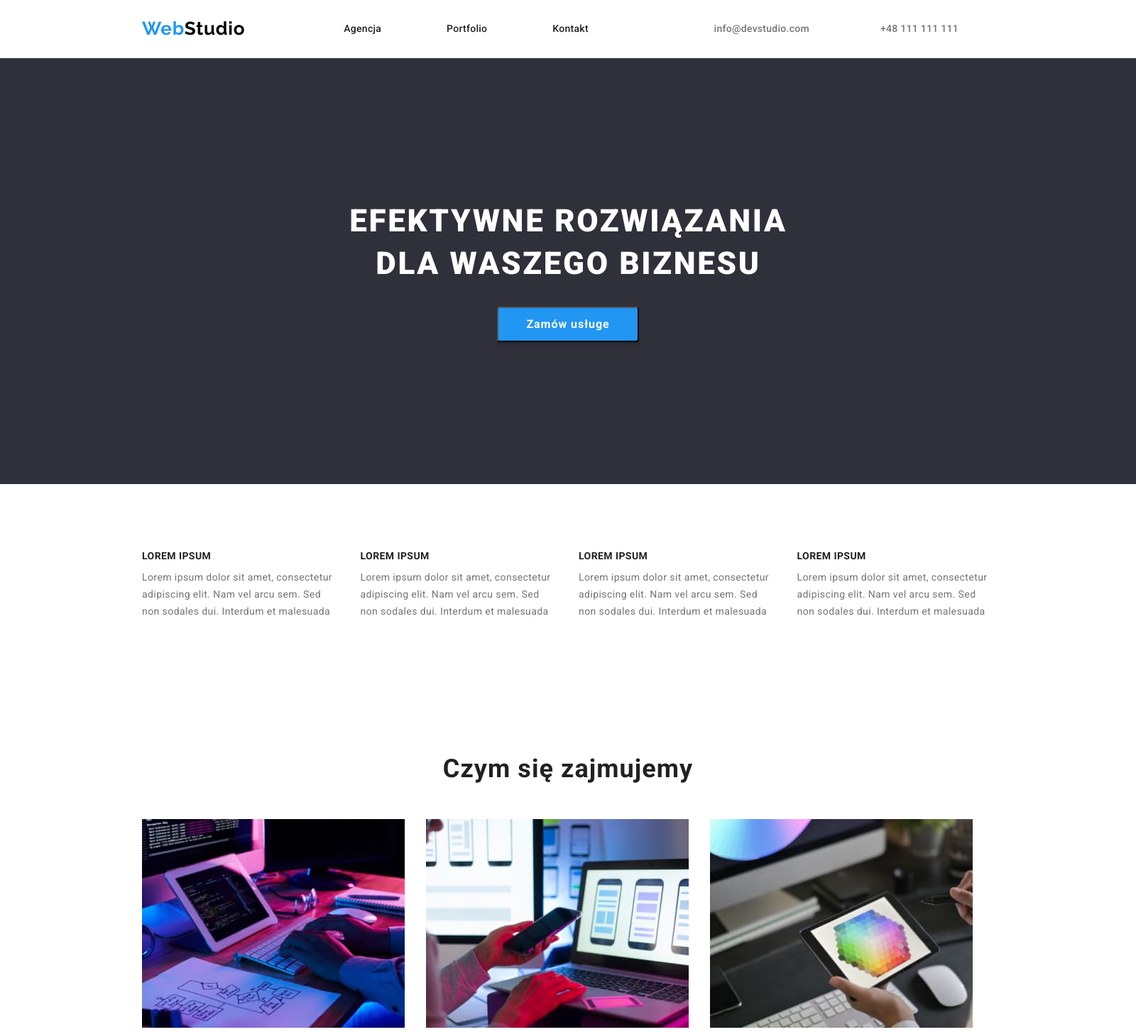
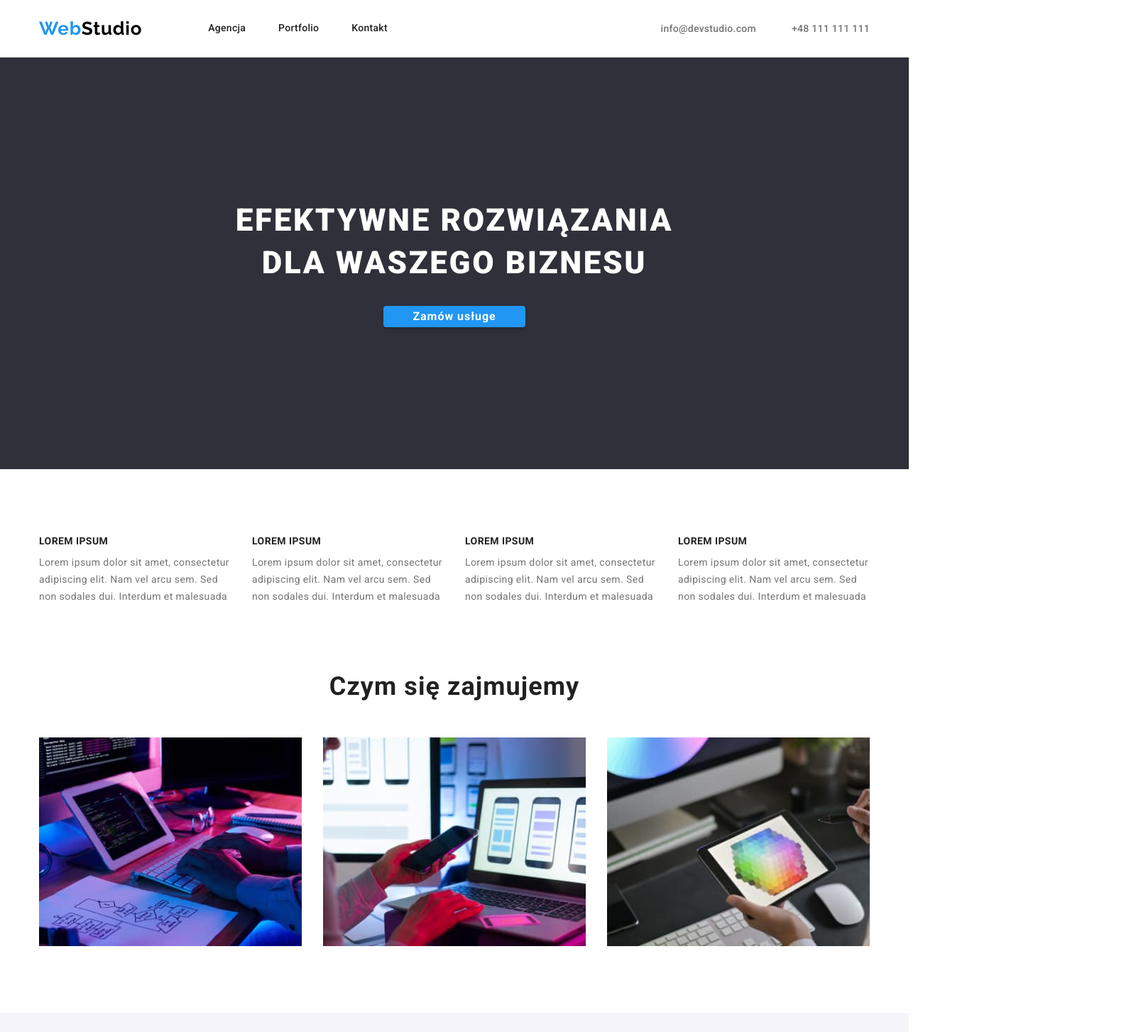
Before and after one commit to romizka/goit-markup-hw-03, a plain HTML site: page index.html in a window 1280 px wide. Shown: the top 1454 px of the page at 71% size, 1600 px wide, since content can reach past the window. Drawn offline with Linux system fonts and the light colour scheme.

Commit message:
Update 09.12.22

```diff
--- a/css/index.css
+++ b/css/index.css
@@ -16,7 +16,6 @@
 * {
     padding: 0;
     margin:0;
-    box-sizing: border-box;
 }
 
 /* dodałam dodatkowy reset, ponieważ pomimo zastosowania normalizotra pojawiały się dziwne paddingi np. padding-inline-start: 40px; */
@@ -27,9 +26,18 @@ body {
     background-color: var(--white);
     font-size: 14px;
     letter-spacing: 0.03em;
-    width: 1600px;
-    margin: 0 auto;
 }
+
+img {
+    display: block;
+    max-width: 100%;
+    height: auto;
+}
+
+address {
+    font-style: normal;
+}
+
 
 header {
     border-bottom: 1px solid var(--beige-3);
@@ -38,34 +46,29 @@ header {
 .container {
     width: 1200px;
     margin: 0 auto;
+    padding: 0 15px;
 }
 
 .flex-nav-container {
     display:flex;
-    justify-content: space-between;
-    align-items: center;
-    /* height: 80px; */
-    /* padding-left: 215px;
-    padding-right: 227px;
-    margin:0; */
-}
-
-.flex-inside-nav {
-    display:flex;
     align-items: center;
 }
 
-.menu {
+.nav-menu {
     margin-left: 93px;
-    display: flex;
+
 }
 
-.menu li {
-    margin: 32px 46px;
-    }
+.menu {
+    display: flex;
+    gap: 46px;
+}
 
-.contact {
+
+.contact-list {
     display:flex;
+    gap: 50px;
+    margin-left: auto;
 }
 
 .contact li {
@@ -75,6 +78,9 @@ header {
 button {
     cursor: pointer;
     font-family: inherit;
+    display: block;
+    border: none;
+    border-radius: 4px;
 }
 
 .list {
@@ -99,6 +105,8 @@ button {
     line-height: 1.14;
     letter-spacing: 0.02em;
     color: var(--main-grey);
+    padding: 32px 0;
+    display: block;
 }
 
 .contact-link:active, .contact-link:hover, .contact-link:focus {
@@ -135,7 +143,7 @@ button {
 
 .hero {
     background-color: var(--dark-grey);
-    height: 600px;
+    padding: 200px 0;
 }
 
 .header {
@@ -145,25 +153,25 @@ button {
     letter-spacing: 0.06em;
     text-transform: uppercase;
     color: var(--white);
+    width: 696px;
     text-align: center;
-    margin: 0;
-    padding: 200px 452px 0 453px;
+    margin: 0 auto;
+    text-align: center;
 }
 
 .hero-button {
-    width: 200px;
-    height: 50px;
+    min-width: 200px;
     background-color: var(--blue);
     box-shadow: 0px 4px 4px rgba(0, 0, 0, 0.15);
     border-radius: 4px;
     font-weight: 700;
     font-size: 16px;
     line-height: 1.88;
-    align-items: center;
     text-align: center;
     letter-spacing: 0.06em;
     color: var(--white);
-    margin: 30px 700px 200px 700px;
+    margin: 0 auto;
+    margin-top: 30px;
     }
 
 .visually-hidden {
@@ -191,7 +199,7 @@ button {
     line-height: 1.14;
     letter-spacing: 0.03em;
     text-transform: uppercase;
-    padding-bottom: 10px;
+    margin-bottom: 10px;
 }
 
 .advantages p {
@@ -199,7 +207,7 @@ button {
     color: var(--light-grey);
 }
 
-.flex-advantages ul {
+.flex-advantages {
     display: flex;
     gap: 30px;
 
@@ -210,10 +218,14 @@ button {
     line-height: 1.17;
     letter-spacing: 0.03em;
     text-align: center;
-    padding-bottom: 50px;
+    margin-bottom: 50px;
 }
 
-.flex-activities ul {
+.activities {
+    padding-top:0;
+}
+
+.flex-activities {
     display: flex;
     gap: 30px;
 }
@@ -239,10 +251,9 @@ button {
     text-align: center;
 }
 
-.flex-team ul {
+.flex-team {
     display: flex;
     gap: 30px;
-    padding-top: 50px;
 }
 
 .team li {
--- a/index.html
+++ b/index.html
@@ -17,38 +17,31 @@
   <body>
     <header>
       <div class="container flex-nav-container">
-        <div class="flex-inside-nav">
         <a class="logo" href="./index.html"
           >Web<span class="logo-span">Studio</span></a
         >
-          <nav>
+        <nav class="nav-menu">
           <ul class="menu list">
             <li>
               <a class="contact-link link" href="./index.html">Agencja</a>
             </li>
             <li>
-                <a class="contact-link link" href="./portfolio.html"
-                  >Portfolio</a
-                >
+              <a class="contact-link link" href="./portfolio.html">Portfolio</a>
             </li>
             <li><a class="contact-link link" href="#">Kontakt</a></li>
           </ul>
         </nav>
-        </div>
-        <div>
-          <ul class="contact list">
+
+        <ul class="contact-list list">
           <li>
             <a class="contact link" href="mailto:info@devstudio.com"
               >info@devstudio.com</a
             >
           </li>
           <li>
-              <a class="contact link" href="tel:+48111111111"
-                >+48 111 111 111</a
-              >
+            <a class="contact link" href="tel:+48111111111">+48 111 111 111</a>
           </li>
         </ul>
-        </div>
       </div>
     </header>
     <main>
@@ -59,46 +52,43 @@
       <section class="advantages section">
         <div class="container">
           <h2 class="visually-hidden">Nasze atuty</h2>
-          <div class="flex-advantages">
-            <ul class="list">
+          <ul class="flex-advantages list">
             <li>
               <h3>LOREM IPSUM</h3>
               <p>
-                  Lorem ipsum dolor sit amet, consectetur adipiscing elit. Nam
-                  vel arcu sem. Sed non sodales dui. Interdum et malesuada
+                Lorem ipsum dolor sit amet, consectetur adipiscing elit. Nam vel
+                arcu sem. Sed non sodales dui. Interdum et malesuada
               </p>
             </li>
             <li>
               <h3>LOREM IPSUM</h3>
               <p>
-                  Lorem ipsum dolor sit amet, consectetur adipiscing elit. Nam
-                  vel arcu sem. Sed non sodales dui. Interdum et malesuada
+                Lorem ipsum dolor sit amet, consectetur adipiscing elit. Nam vel
+                arcu sem. Sed non sodales dui. Interdum et malesuada
               </p>
             </li>
 
             <li>
               <h3>LOREM IPSUM</h3>
               <p>
-                  Lorem ipsum dolor sit amet, consectetur adipiscing elit. Nam
-                  vel arcu sem. Sed non sodales dui. Interdum et malesuada
+                Lorem ipsum dolor sit amet, consectetur adipiscing elit. Nam vel
+                arcu sem. Sed non sodales dui. Interdum et malesuada
               </p>
             </li>
             <li>
               <h3>LOREM IPSUM</h3>
               <p>
-                  Lorem ipsum dolor sit amet, consectetur adipiscing elit. Nam
-                  vel arcu sem. Sed non sodales dui. Interdum et malesuada
+                Lorem ipsum dolor sit amet, consectetur adipiscing elit. Nam vel
+                arcu sem. Sed non sodales dui. Interdum et malesuada
               </p>
             </li>
           </ul>
-          </div>
         </div>
       </section>
       <section class="activities section">
         <div class="container">
           <h2 class="section-name">Czym się zajmujemy</h2>
-          <div class="flex-activities">
-            <ul class="list">
+          <ul class="flex-activities list">
             <li>
               <img
                 src="images/1a.jpg"
@@ -125,13 +115,11 @@
             </li>
           </ul>
         </div>
-        </div>
       </section>
       <section class="team section">
         <div class="container">
           <h2 class="section-name">Nasz zespół</h2>
-          <div class="flex-team">
-            <ul class="list">
+          <ul class="flex-team list">
             <li>
               <img
                 src="images/2a.jpg"
@@ -174,7 +162,6 @@
             </li>
           </ul>
         </div>
-        </div>
       </section>
     </main>
     <footer>
```
Lines whose indentation alone changed are shown as unchanged.
